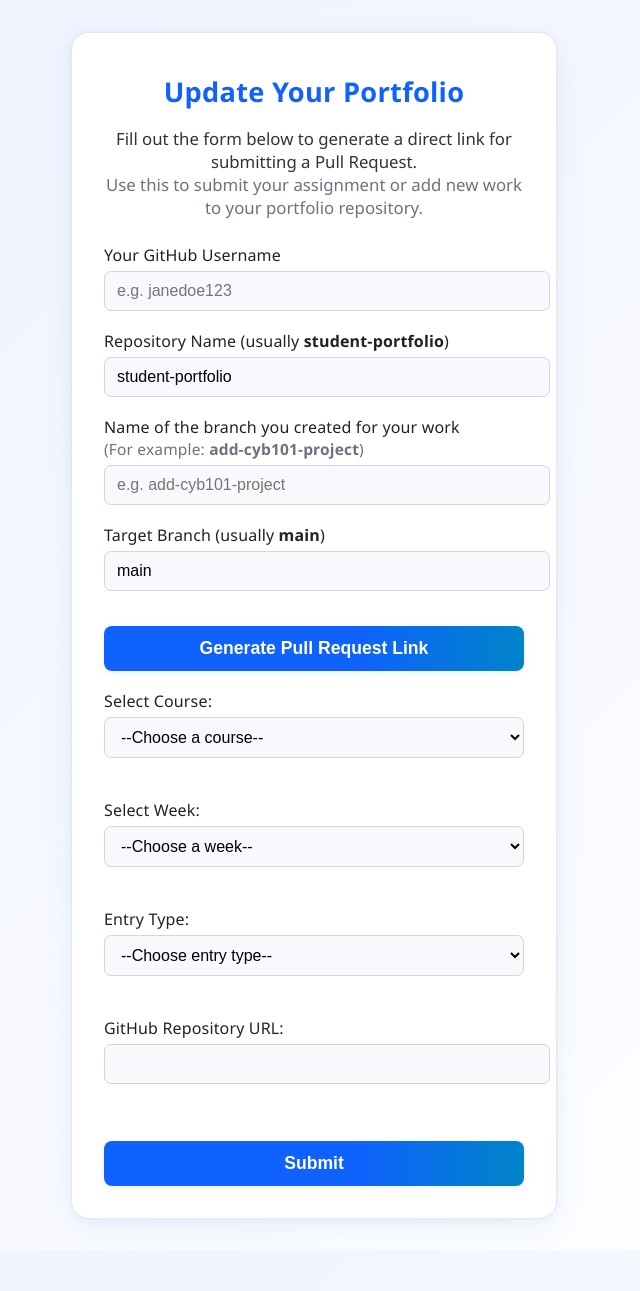
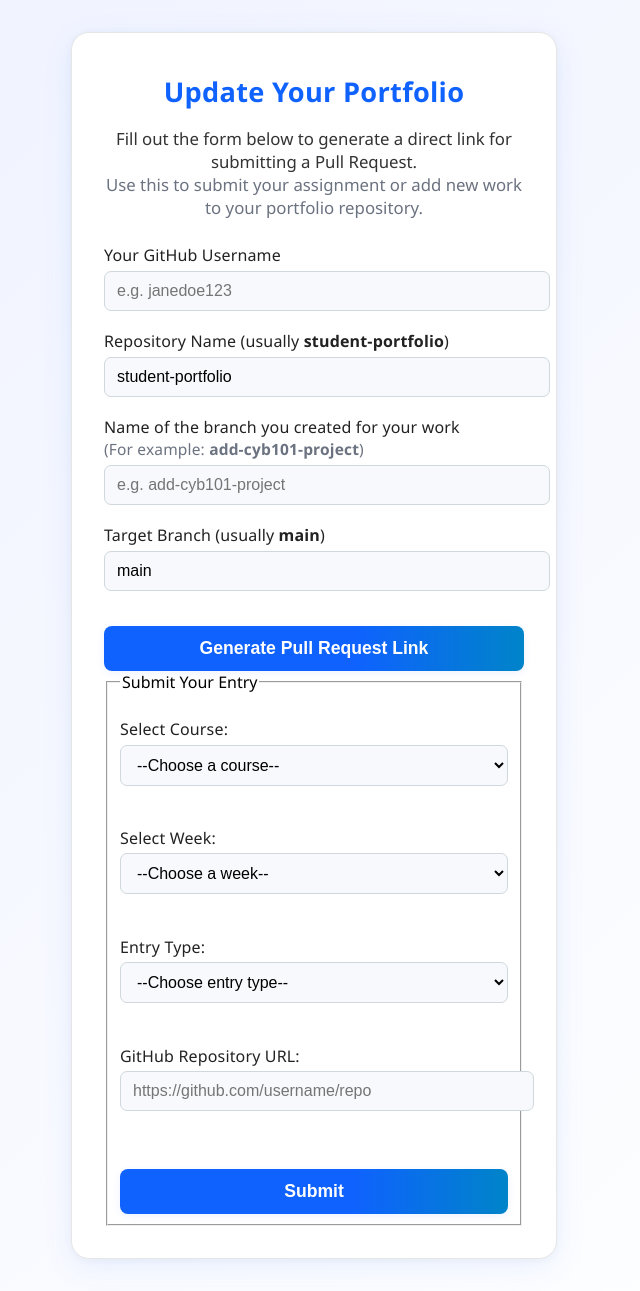
Before and after one commit to Hocking-College-Cybersecurity/hocking-college-cybersecurity.github.io, a Jekyll site: the page pr-link-generator.html, which Jekyll copies as it is, in a window 1280 px wide. Shown: the whole page, without its empty margins (326-966 px from the left). Built offline with Jekyll 4.4.1, drawn with Linux system fonts in a browser that asks for light colours; before the commit the page ends 1251 px from its top, so only the background shows below that.

Commit message:
Enhance form structure and labels in PR link generator for improved user experience

```diff
--- a/pr-link-generator.html
+++ b/pr-link-generator.html
@@ -138,10 +138,13 @@
     <div class="output" id="output" style="display:none;"></div>
 
     <form action="submit-entry.php" method="post">
+      <fieldset>
+        <legend>Submit Your Entry</legend>
+
         <label for="course">Select Course:</label>
         <select id="course" name="course" required>
           <option value="">--Choose a course--</option>
-        <option value="NET-2220-Server-Management-Autumn-2025">NET-2220 Server Management Autumn 2025</option>
+          <option value="net-2220-server-management-autumn-2025">NET-2220 Server Management Autumn 2025</option>
           <!-- Add more courses as needed -->
         </select>
         <br><br>
@@ -163,16 +166,17 @@
         <label for="entryType">Entry Type:</label>
         <select id="entryType" name="entryType" required>
           <option value="">--Choose entry type--</option>
-        <option value="CyberPlaybook">CyberPlaybook Entry</option>
-        <option value="FinalProject">Final Project Deliverable</option>
+          <option value="cyberplaybook">CyberPlaybook Entry</option>
+          <option value="finalproject">Final Project Deliverable</option>
         </select>
         <br><br>
 
         <label for="githubUrl">GitHub Repository URL:</label>
-      <input type="url" id="githubUrl" name="githubUrl" required>
+        <input type="url" id="githubUrl" name="githubUrl" required placeholder="https://github.com/username/repo">
         <br><br>
 
         <button type="submit">Submit</button>
+      </fieldset>
     </form>
   </div>
   <script>
```
Lines whose indentation alone changed are shown as unchanged.
